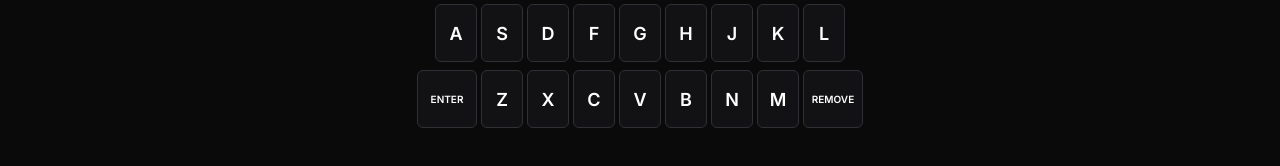
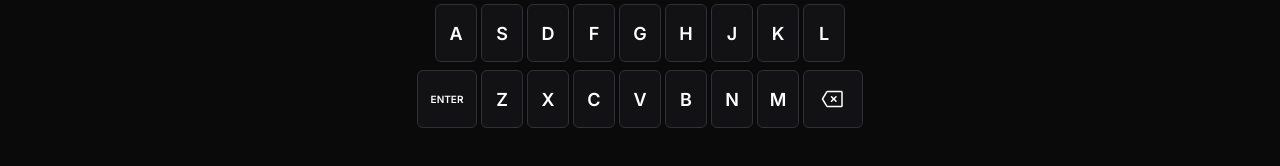
Before and after one commit to cshorg/wordle-clone, a React (Vite) app: page / in a window 1280 px wide. Shown: the part 598-764 px from the top of the page. Built offline with nearby package versions, Linux system fonts and the light colour scheme.

Commit message:
text fix

```diff
--- a/src/components/Keyboard.jsx
+++ b/src/components/Keyboard.jsx
@@ -1,5 +1,6 @@
 import { useContext } from "react"
 import { MainContext } from "../context/MainContext"
+import { PiBackspace } from "react-icons/pi"
 
 const Keyboard = () => {
   const { allGuesses, exactGuess, inexactGuess, handleKey } =
@@ -23,7 +24,7 @@ const Keyboard = () => {
         onClick={() => handleKey({ key: "Backspace" })}
         className="top-[132px] md:right-[5px] border border-border right-[0px] text-[10px] absolute h-[58px] w-[50px] md:w-[60px] bg-button rounded-md flex items-center justify-center  uppercase font-semibold  hover:opacity-70"
       >
-        remove
+        <PiBackspace size={24} />
       </button>
       {qwerty.map((row, i) => (
         <div className="flex justify-center gap-1 mb-2">
```
